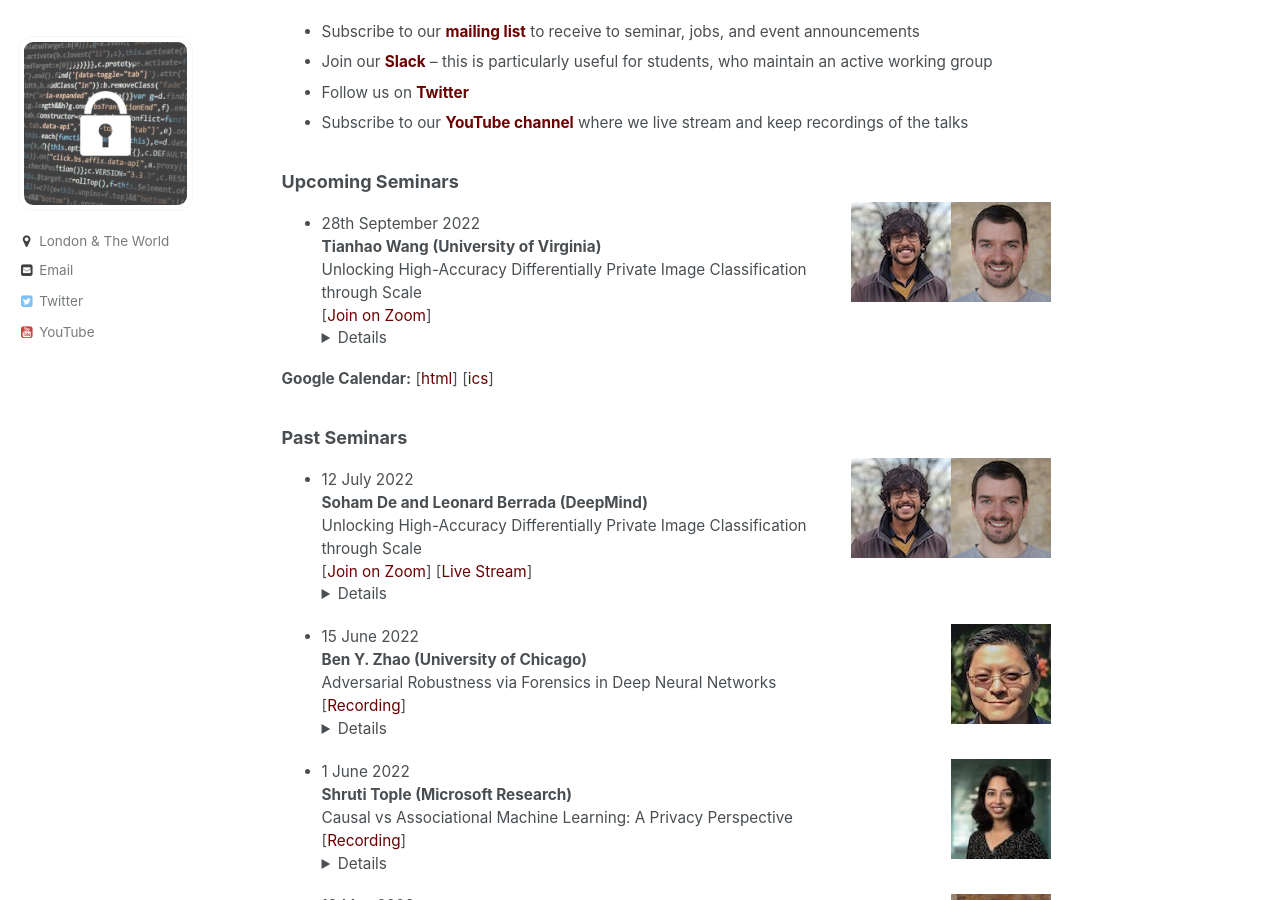
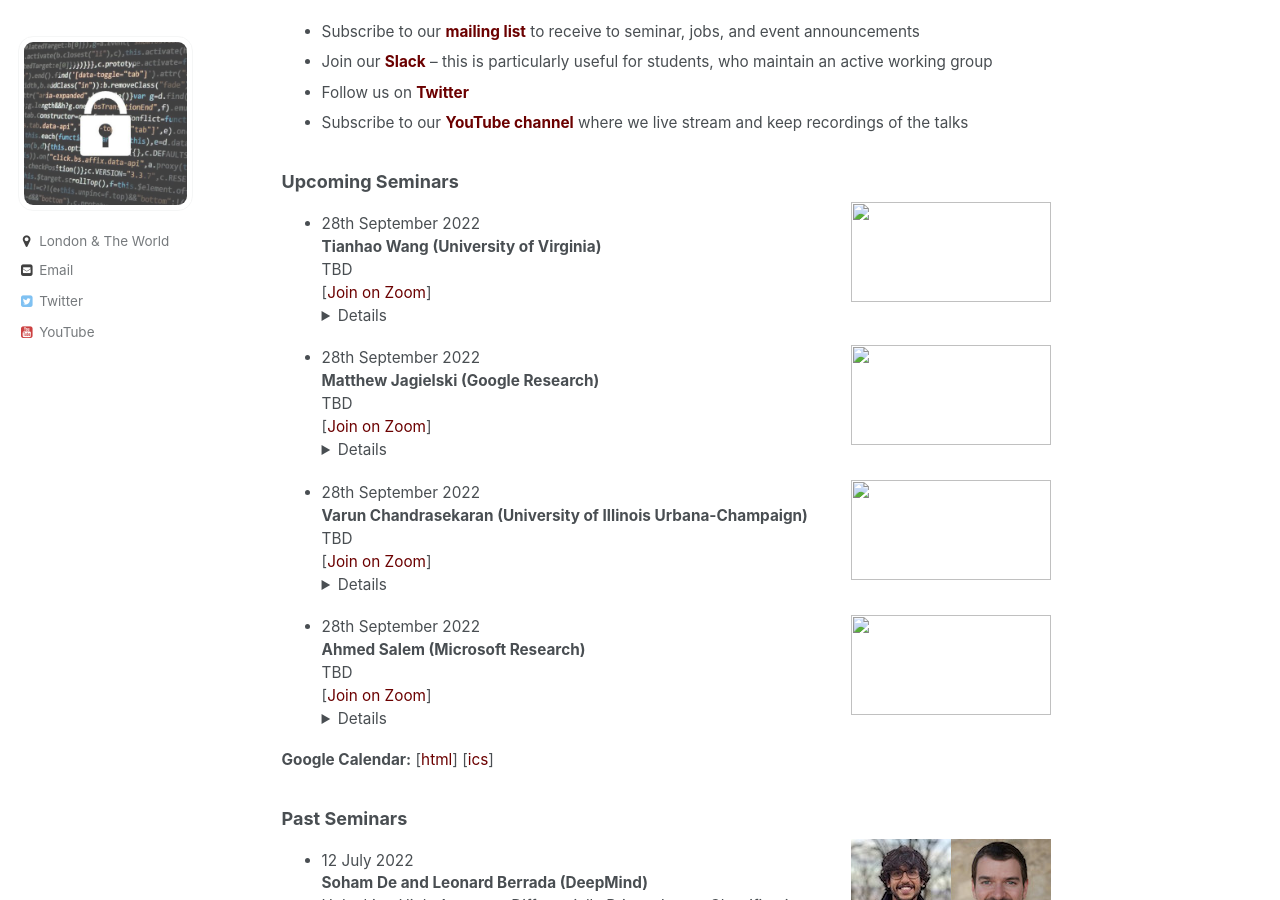
Before and after one commit to prisec-ml/prisec-ml.github.io, a Jekyll site: the page built from _pages/about.md, in a window 1280 px wide and 900 px high, scrolled down 284 px. Built offline with Jekyll 4.4.1, drawn with Linux system fonts in a browser that asks for light colours.

Commit message:
Update about.md

```diff
--- a/_pages/about.md
+++ b/_pages/about.md
@@ -18,11 +18,31 @@ title: Privacy and Security in ML Seminars
 
 
 
-<img src="../images/deepmind.jpg" style="float:right;width:200px;height:100px;margin-top:00px">
+<img src="" style="float:right;width:200px;height:100px;margin-top:00px">
 - 28th September 2022
 **Tianhao Wang (University of Virginia)**
-Unlocking High-Accuracy Differentially Private Image Classification through Scale
+TBD
 [[Join on Zoom](https://cispa-de.zoom.us/j/97148371989?pwd=c0YwUkV1VXZXenpqaFpzNDB5eFk5QT09)] <details><br>**Abstract:**  <br><br>**Bios:** </details>
+
+<img src="" style="float:right;width:200px;height:100px;margin-top:00px">
+- 28th September 2022
+**Matthew Jagielski (Google Research)**
+TBD
+[[Join on Zoom](https://cispa-de.zoom.us/j/97148371989?pwd=c0YwUkV1VXZXenpqaFpzNDB5eFk5QT09)] <details><br>**Abstract:**  <br><br>**Bios:** </details>
+
+<img src="" style="float:right;width:200px;height:100px;margin-top:00px">
+- 28th September 2022
+**Varun Chandrasekaran (University of Illinois Urbana-Champaign)**
+TBD
+[[Join on Zoom](https://cispa-de.zoom.us/j/97148371989?pwd=c0YwUkV1VXZXenpqaFpzNDB5eFk5QT09)] <details><br>**Abstract:**  <br><br>**Bios:** </details>
+
+
+<img src="" style="float:right;width:200px;height:100px;margin-top:00px">
+- 28th September 2022
+**Ahmed Salem (Microsoft Research)**
+TBD
+[[Join on Zoom](https://cispa-de.zoom.us/j/97148371989?pwd=c0YwUkV1VXZXenpqaFpzNDB5eFk5QT09)] <details><br>**Abstract:**  <br><br>**Bios:** </details>
+
 
 
 **Google Calendar:** \[[html](https://calendar.google.com/calendar/embed?src=oormvn3d4hah013g6gd39pjpfk%40group.calendar.google.com&ctz=Europe%2FLondon)\] \[[ics](https://calendar.google.com/calendar/ical/oormvn3d4hah013g6gd39pjpfk%40group.calendar.google.com/public/basic.ics)\]
```
